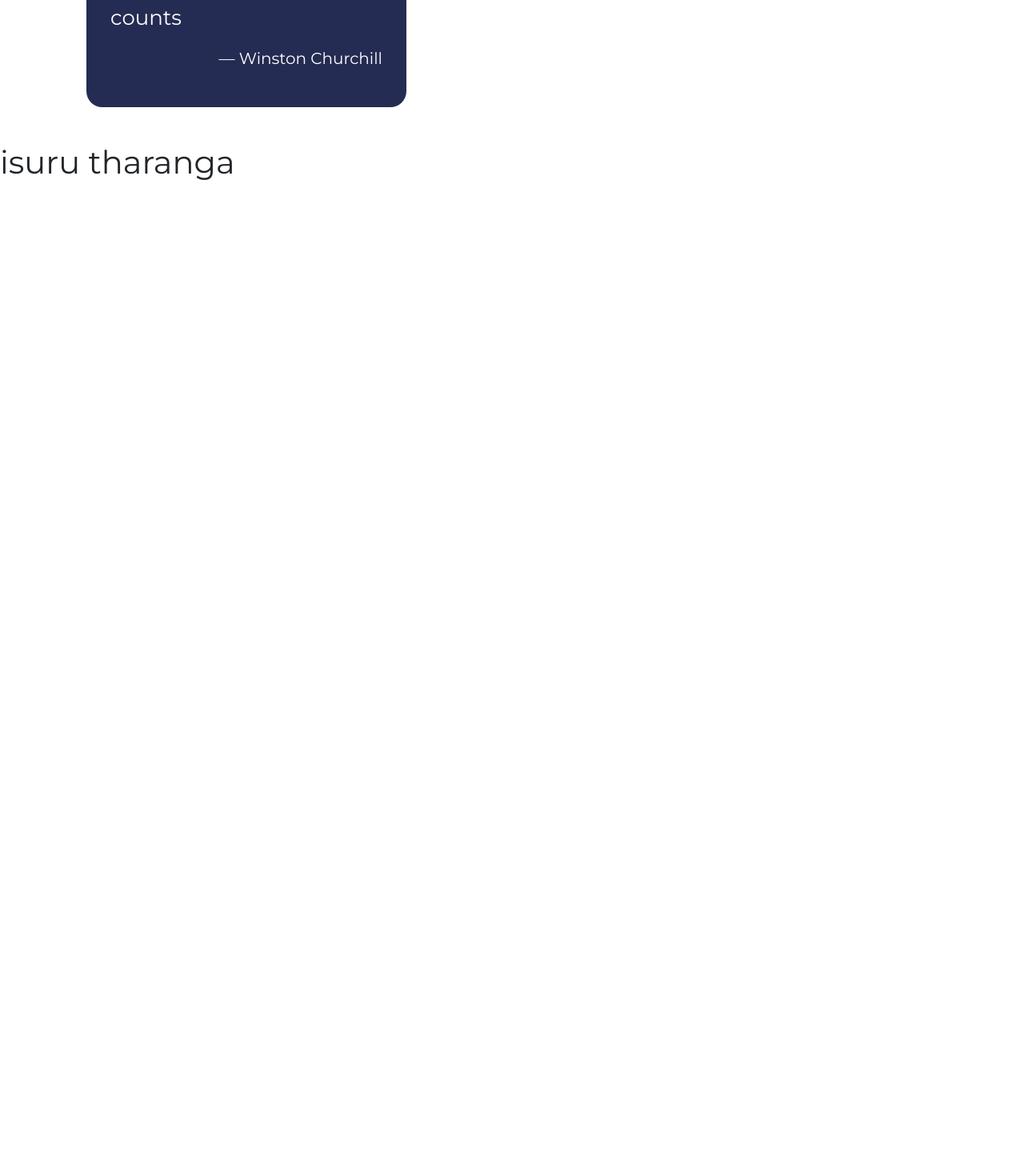
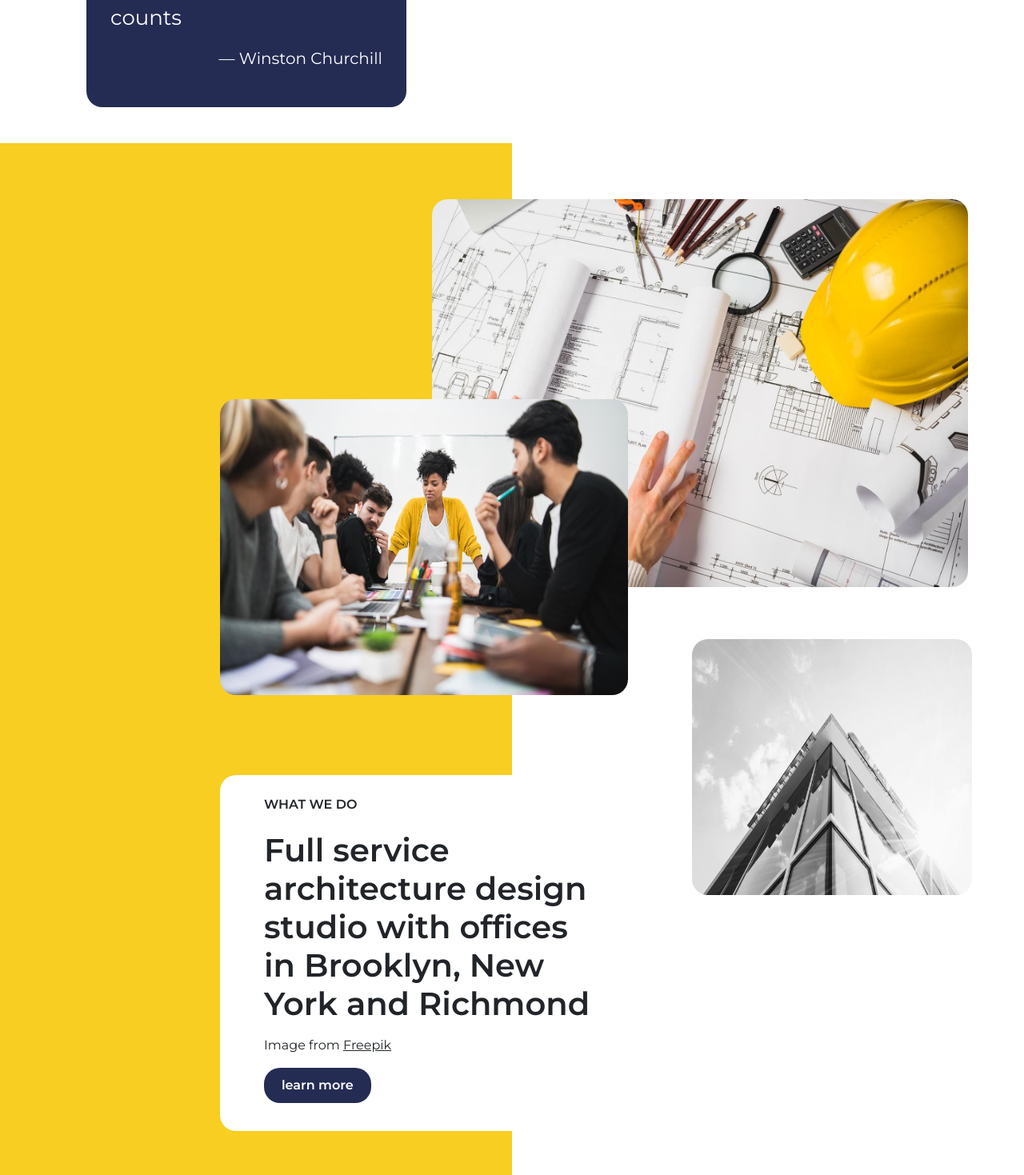
Before and after one commit to tharanga270/companysite, a React (Create React App) app: page / in a window 1280 px wide. Shown: the part 5443-6912 px from the top of the page at 80% size. Before the commit the page ends 5678 px from the top, so only its background shows below. Built offline with nearby package versions, Linux system fonts and the light colour scheme.

Commit message:
8.full service section complete

```diff
--- a/src/components/FullService.js
+++ b/src/components/FullService.js
@@ -1,9 +1,43 @@
 import React from "react";
+import embedimage2 from "../images/embed-image2.jpg";
+import fullserviceimg1 from "../images/full-service-img1.jpg";
+import embedimage1 from "../images/embed-image1.jpg";
 
 function FullService() {
   return (
     <>
-      <h1>isuru tharanga</h1>
+      <section className="full-service-sec">
+        <div className="full-serv-left-yellow"></div>
+        <img
+          className="emb-full-serv-image2"
+          src={embedimage2}
+          alt="embed-image2"
+        />
+        <img
+          className="full-serv-img1"
+          src={fullserviceimg1}
+          alt="full-service-img1"
+        />
+        <img
+          className="full-sev-emb1"
+          src={embedimage1}
+          alt="embed-image1"
+        ></img>
+        <div className="full-serv-cont">
+          <h6>WHAT WE DO</h6>
+          <h1 className="mt-4">
+            Full service architecture design studio with offices in Brooklyn,
+            New York and Richmond
+          </h1>
+          <p className="mt-3">
+            Image from{" "}
+            <a href="#" className="text-dark">
+              Freepik
+            </a>
+          </p>
+          <button className="cmn-btns">learn more</button>
+        </div>
+      </section>
     </>
   );
 }
```
Also changed, not shown: src/images/full-service-img1.jpg (renamed from src/images/full-servide_img1.jpg).
